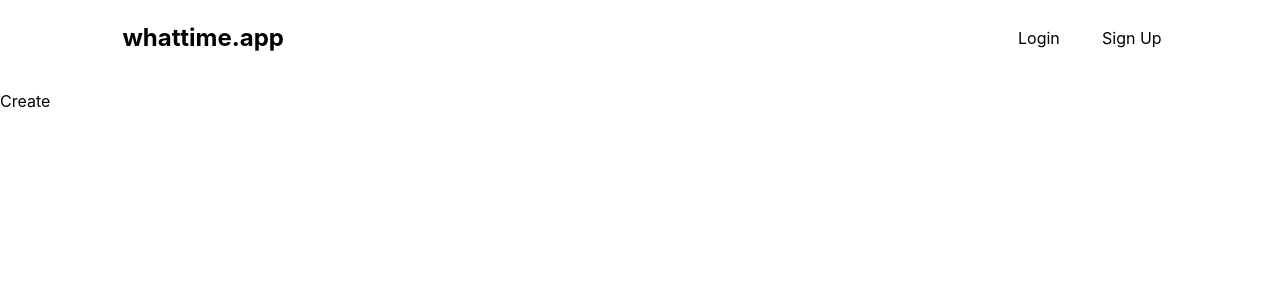
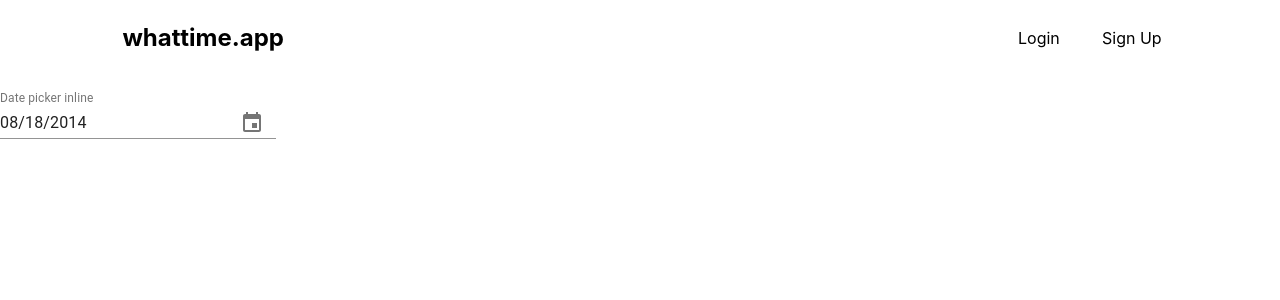
Before and after one commit to omerdemirkan/whattime, a React (Create React App) app in the folder front-end/: page /create in a window 1280 px wide. Shown: the top 300 px of the page. Built offline with nearby package versions, Linux system fonts and the light colour scheme.

Commit message:
import all needed libraries fo material-ui datepicker

```diff
--- a/front-end/package.json
+++ b/front-end/package.json
@@ -3,10 +3,14 @@
   "version": "0.1.0",
   "private": true,
   "dependencies": {
+    "@date-io/date-fns": "^1.3.13",
+    "@material-ui/core": "^4.9.0",
+    "@material-ui/pickers": "^3.2.10",
     "@testing-library/jest-dom": "^4.2.4",
     "@testing-library/react": "^9.4.0",
     "@testing-library/user-event": "^7.2.1",
     "axios": "^0.19.2",
+    "date-fns": "^2.9.0",
     "react": "^16.12.0",
     "react-dom": "^16.12.0",
     "react-redux": "^7.1.3",
--- a/front-end/src/containers/Create/Create.js
+++ b/front-end/src/containers/Create/Create.js
@@ -1,9 +1,33 @@
-import React from 'react';
+import React, {useState} from 'react';
 import classes from './Create.module.css';
+import DateFnsUtils from '@date-io/date-fns';
+import {
+  MuiPickersUtilsProvider,
+  KeyboardDatePicker,
+} from '@material-ui/pickers';
 
 export default function Create() {
+    const [selectedDate, setSelectedDate] = useState(new Date('2014-08-18T21:11:54'));
+
+    const handleDateChange = date => {
+        setSelectedDate(date);
+    };
     return <div>
-        <p>Create</p>
+        <MuiPickersUtilsProvider utils={DateFnsUtils}>
+            <KeyboardDatePicker
+            disableToolbar
+            variant="inline"
+            format="MM/dd/yyyy"
+            margin="normal"
+            id="date-picker-inline"
+            label="Date picker inline"
+            value={selectedDate}
+            onChange={handleDateChange}
+            KeyboardButtonProps={{
+                'aria-label': 'change date',
+            }}
+            />
+        </MuiPickersUtilsProvider>
 
     </div>
 }
```
Also changed, not shown: 1 other file (tests, documents, lock files or other folders).
